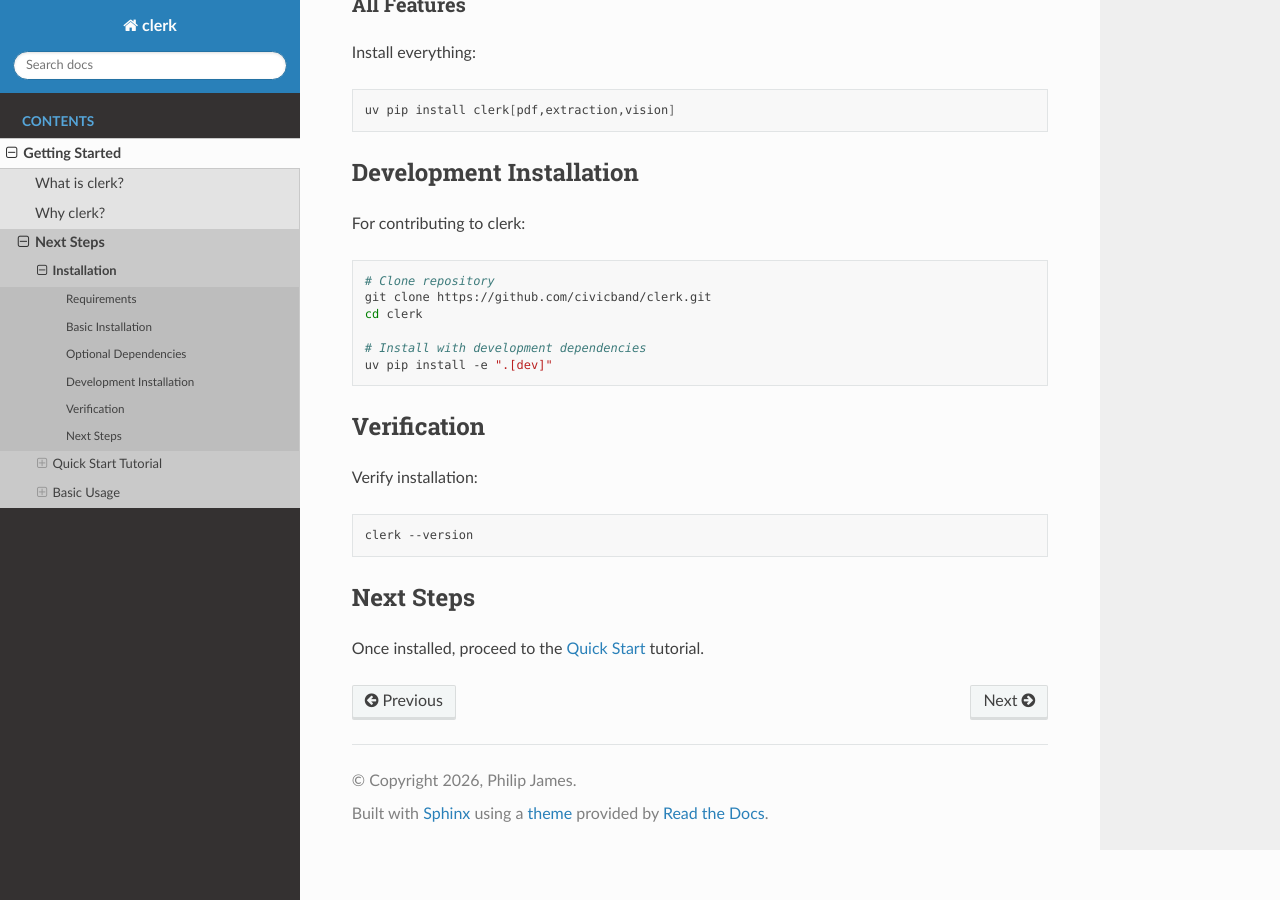
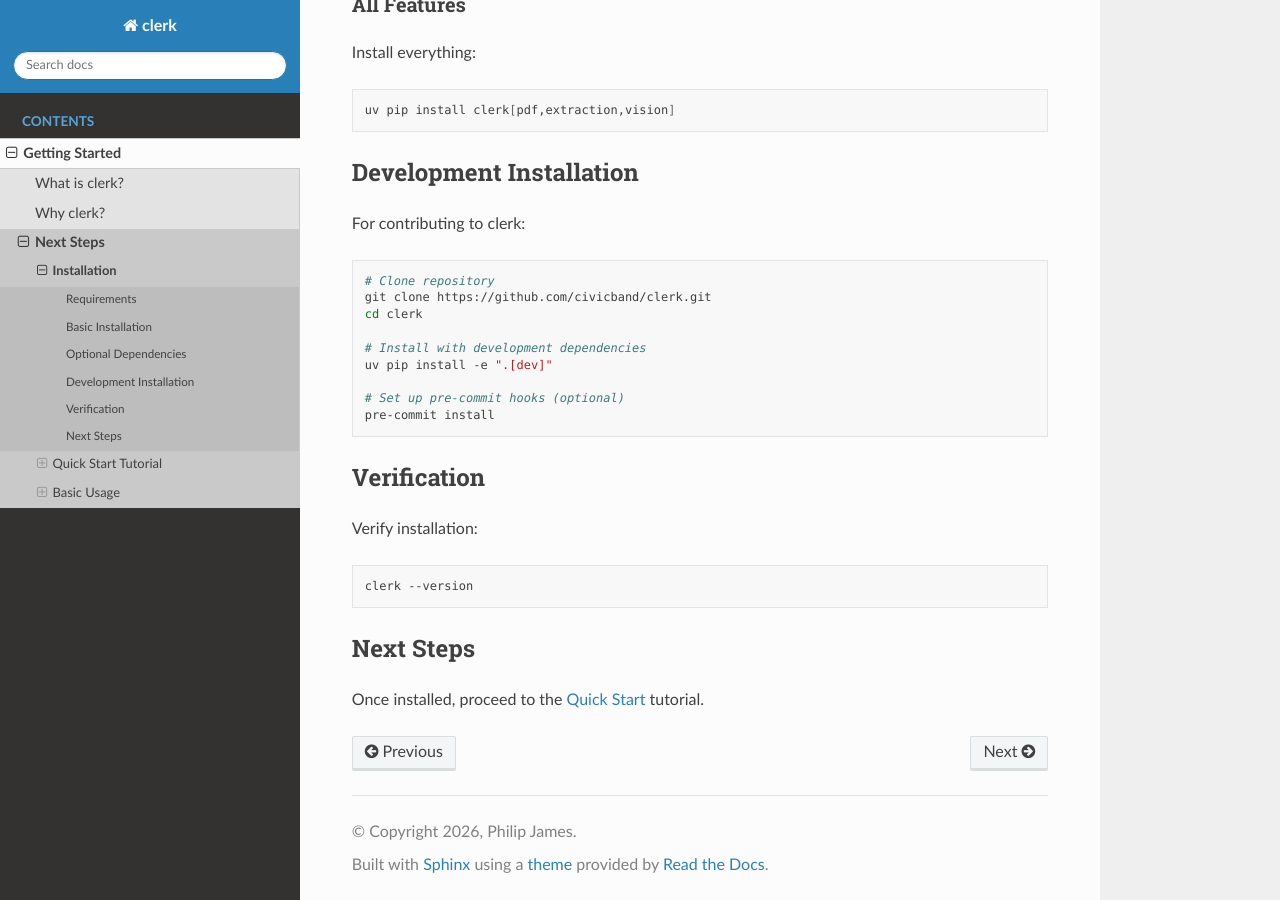
Before and after one commit to civicband/clerk, a Sphinx documentation site: the page built from docs/getting-started/installation.md, in a window 1280 px wide and 900 px high, scrolled down 1481 px. Built offline with Sphinx 7.4.7 and the Read the Docs theme 3.1.0, drawn with Linux system fonts in a browser that asks for light colours; pages that are not in the unit, such as notebooks, are missing from menus.

Commit message:
Revert incorrect pre-commit documentation change

````diff
--- a/docs/getting-started/installation.md
+++ b/docs/getting-started/installation.md
@@ -79,6 +79,9 @@ cd clerk
 
 # Install with development dependencies
 uv pip install -e ".[dev]"
+
+# Set up pre-commit hooks (optional)
+pre-commit install
 ```
 
 ## Verification
````
